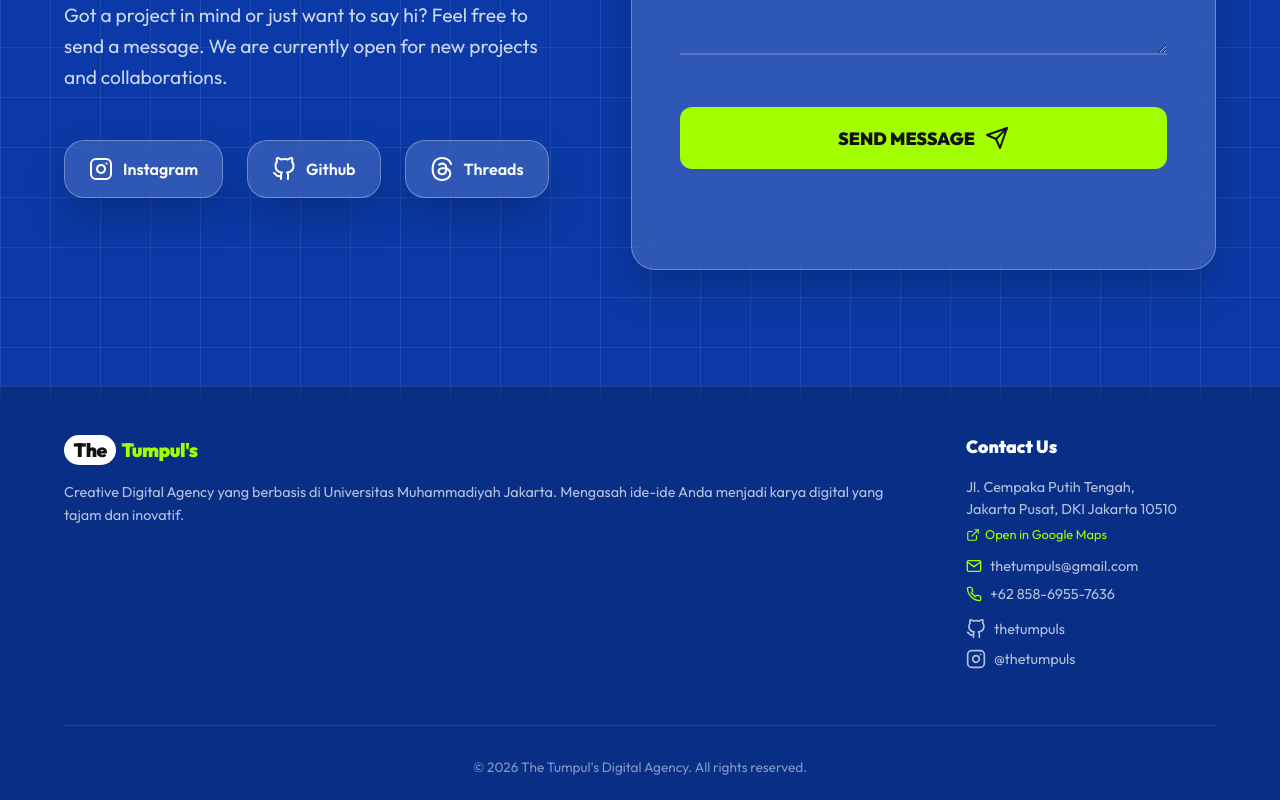
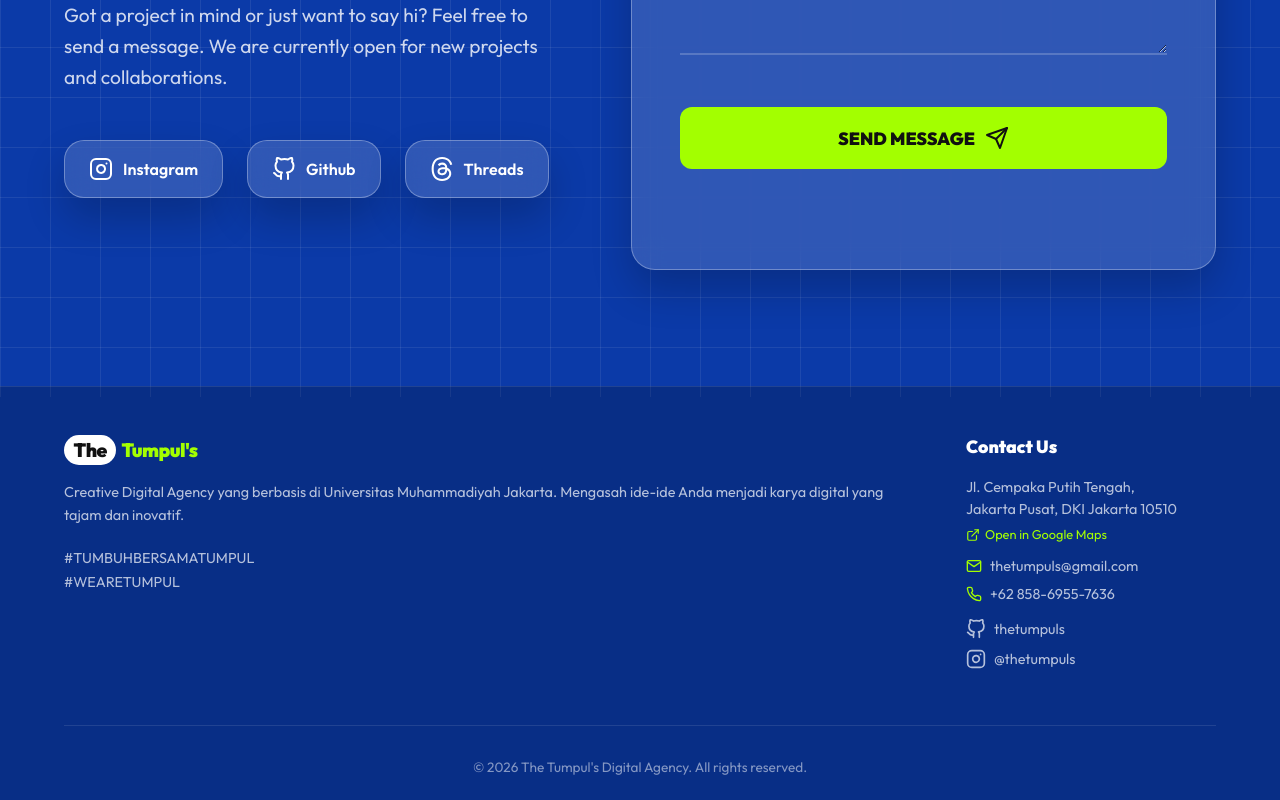
Before and after one commit to thetumpuls/WeAreTumpuls, a React (Vite) app: page /#/contact.html in a window 1280 px wide. Shown: the part 403-1203 px from the top of the page. Built offline with nearby package versions, Linux system fonts and the light colour scheme.

Commit message:
Add hashtags to Footer

```diff
--- a/src/components/Footer.jsx
+++ b/src/components/Footer.jsx
@@ -25,6 +25,12 @@ const Footer = () => {
                 </NavLink>
                 <p style={{ color: 'rgba(255,255,255,0.7)', fontSize: '0.9rem', lineHeight: '1.6' }}>
                     Creative Digital Agency yang berbasis di Universitas Muhammadiyah Jakarta. Mengasah ide-ide Anda menjadi karya digital yang tajam dan inovatif.
+                </p >
+                <br></br>
+                <p style={{ color: 'rgba(255,255,255,0.7)', fontSize: '0.9rem', lineHeight: '1.6' }}>
+                    #TUMBUHBERSAMATUMPUL
+                    <br></br>
+                    #WEARETUMPUL
                 </p>
             </div>
 
```
